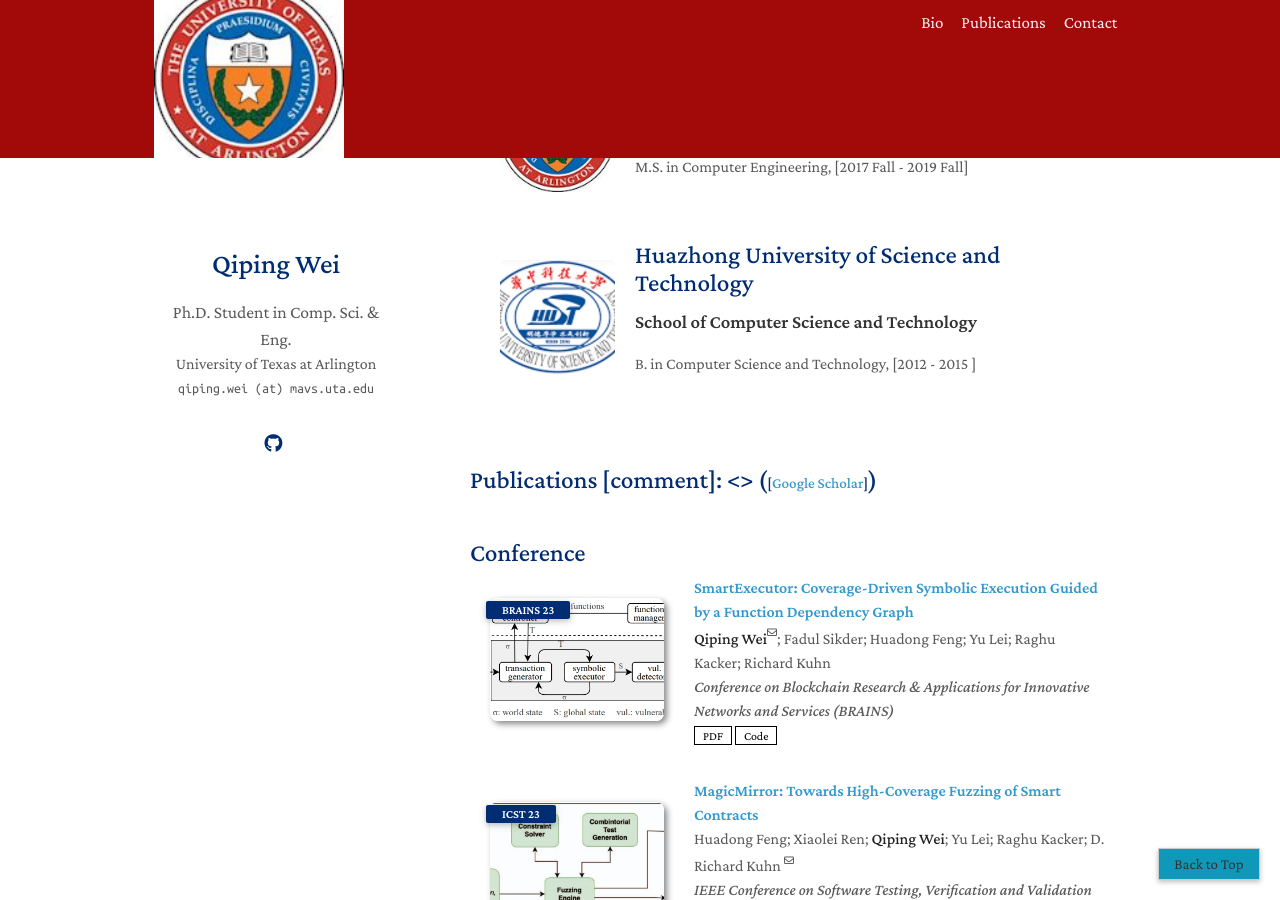
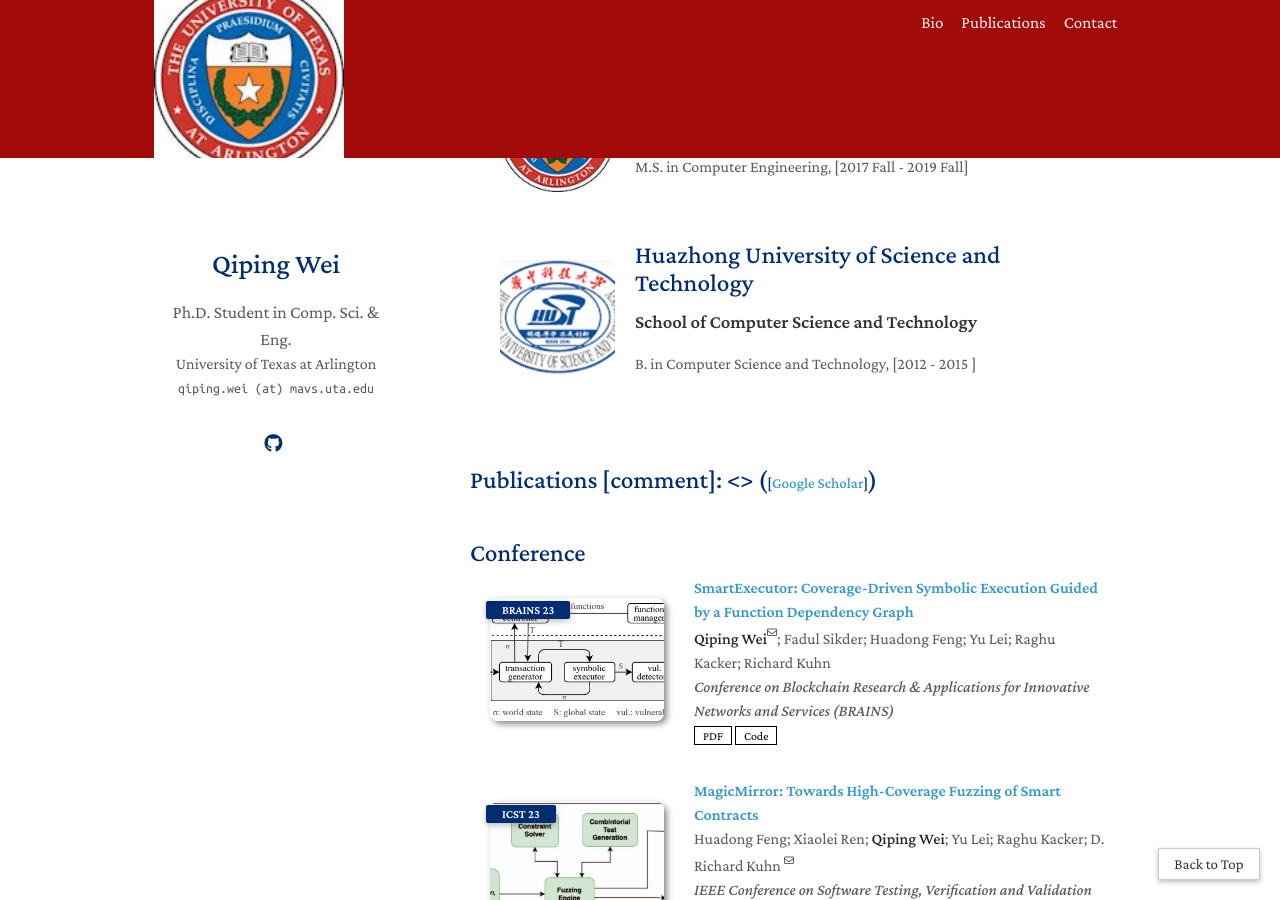
Before and after one commit to Qiana0223/qiana0223.github.io, a Jekyll site: the page built from index.md, in a window 1280 px wide and 900 px high, scrolled down 600 px. Built offline with Jekyll 4.4.1, drawn with Linux system fonts in a browser that asks for light colours; a style sheet for code colours, icons or effects is not loaded.

Commit message:
general update

```diff
--- a/_includes/publications.md
+++ b/_includes/publications.md
@@ -75,6 +75,9 @@
       {% endif %}
       {% if link.notes %}
       <strong> <i style="color:#e74d3c">{{ link.notes }}</i></strong>
+      {% endif %}
+      {% if link.poster %}
+      <a href="{{ link.poster }}" class="btn btn-sm z-depth-0" role="button" target="_blank" style="font-size:12px;">poster</a>
       {% endif %}
       {% if link.others %}
       {{ link.others }}
--- a/_layouts/homepage.html
+++ b/_layouts/homepage.html
@@ -100,7 +100,7 @@
 
     <script src="./assets/js/vanilla-back-to-top.min.js"></script>
     <script>addBackToTop({
-        backgroundColor: '#0f98ba',
+        backgroundColor: '#fff',
         innerHTML: 'Back to Top',
         textColor: '#333'
       })
```
Also changed, not shown: assets/img/hust.jpg.
